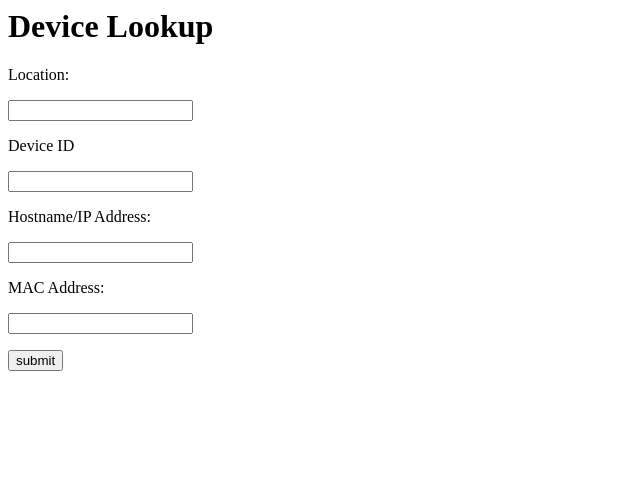
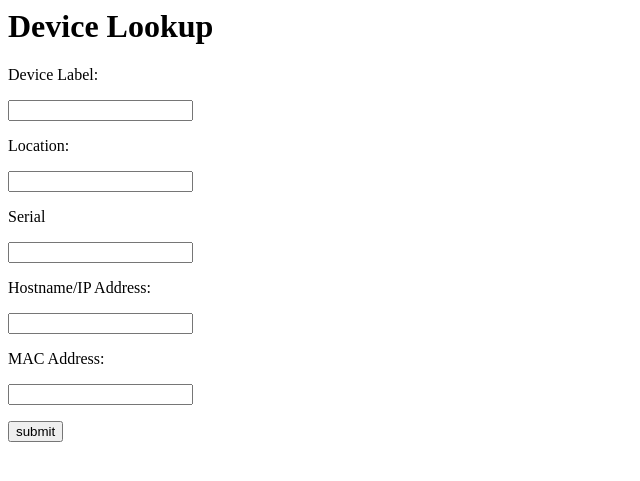
Before and after one commit to chadhyer/net_con, a Flask app: page /device_lookup/ in a window 1280 px wide. Shown: the top 481 px of the page, without its empty margins (0-640 px from the left). Run offline with Flask 2, Linux system fonts and the light colour scheme.

Commit message:
setup device_create and device_lookup API endpoints

```diff
--- a/app.py
+++ b/app.py
@@ -1,41 +1,58 @@
+import re
 from settings import *
-from flask import Flask, redirect, render_template, url_for, request
+from flask import Flask, render_template, request
+from db import insert_device, select_device
 
 app = Flask(__name__)
 
 
 @app.route("/")
 def hello_world():
-  return "<p>Hello World!</p>"
+    return "<p>Hello World!</p>"
+
+
+@app.route(f"/device_create/", methods=['GET'])
+def device_create():
+    return render_template('deivce_create.html')
 
 
 @app.route(f"/device_lookup/", methods=['GET'])
 def device_lookup():
-  return render_template('device_lookup.html')
+    return render_template('device_lookup.html')
 
 
-@app.route("/device/", methods=['GET'])
+@app.route("/device/", methods=['GET', 'POST', 'PUT'])
 def device():
-  if request.method == 'POST':
-    if request.form['submit'] == 'lookup':
-      print('lookup')
-    if request.form['submit'] == 'save':
-      print('save')
-    print('post')
-  if request.method == 'GET':
-    print('get')
+    if request.method == 'POST':
+        label = request.form.get('label', None)
+        location = request.form.get('location', None)
+        serial = request.form.get('serial', None)
+        ip = request.form.get('ip', None)
+        mac = request.form.get('mac', None)
+        insert_device(label=label,
+                      location=location,
+                      serial=serial,
+                      ip=ip,
+                      mac=mac)
+        return "<p>Device added</p>"
+
+    if request.method == 'GET':
+        print('get')
+        device_list = select_device()
+        return
 
 
 @app.route(f"/device/<dev_id>", methods=['GET'])
 def get_device(dev_id):
-  content = request.get_json
-  print(content)
-  return dev_id
+    content = request.get_json
+    print(content)
+    return dev_id
 
 
 @app.route(f"/device/<dev_id>/status/", methods=['GET'])
 def get_device_health(dev_id):
-  pass
+    pass
+
 
 if __name__ == '__main__':
-  app.run(debug = True)
+    app.run(debug = True)
--- a/templates/device_lookup.html
+++ b/templates/device_lookup.html
@@ -2,14 +2,16 @@
     <body>
         <form action = "http://localhost:5000/device/" method = "GET">
             <h1>Device Lookup</h1>
+            <p>Device Label:</p>
+            <p><input type = "text" name = "label" /></p>
             <p>Location:</p>
-            <p><input type = "text" location = "location" /></p>
-            <p>Device ID</p>
-            <p><input type = "text" dev_id = "dev_id" /></p>
+            <p><input type = "text" name = "location" /></p>
+            <p>Serial</p>
+            <p><input type = "text" name = "serial" /></p>
             <p>Hostname/IP Address:</p>
-            <p><input type = "text" host = "host" /></p>
+            <p><input type = "text" name = "host" /></p>
             <p>MAC Address:</p>
-            <p><input typoe = "text" host = "mac" /></p>
+            <p><input typoe = "text" name = "mac" /></p>
             <p><input type = "submit" value = "submit" /></p>
         </form>
     </body>
```
